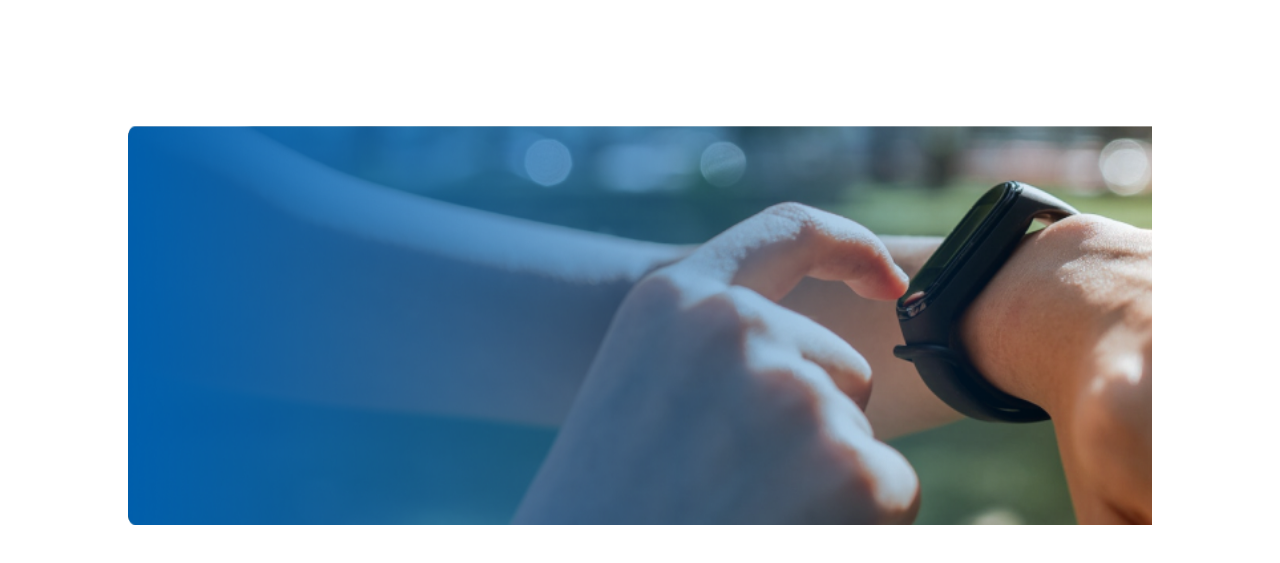
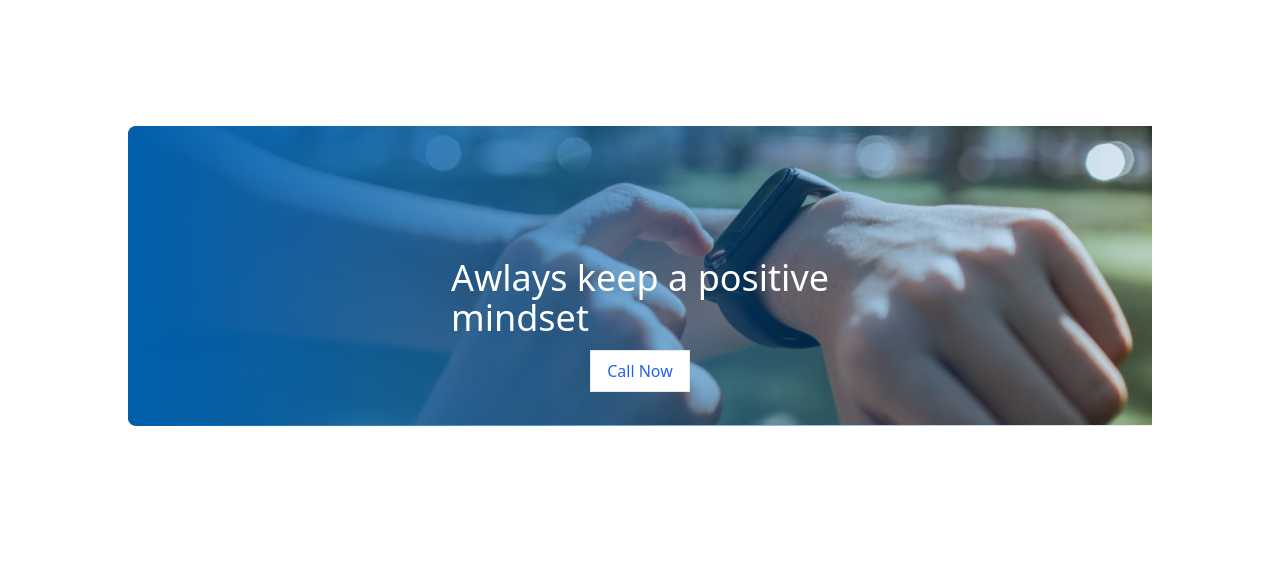
Before and after one commit to Flocky05/portfolio, a plain HTML site: page index.html in a window 1280 px wide. Shown: the part 1907-2470 px from the top of the page. Drawn offline with nearby package versions, Linux system fonts and the light colour scheme.

Commit message:
update watch section

```diff
--- a/index.html
+++ b/index.html
@@ -18,7 +18,8 @@
           },
           backgroundImage: {
             'banner': "url('./images/think-out-box-concepts-with-lightbulb-box 1.svg')",
-            'watch': "url('./images/watch.png')"
+            'watch': "url('./images/watch.png')",
+            'gradiant':"url('./images/gradient1.png')"
           },
           forntFamily:{
             bebas: ["Bebas Neue","sans-serif"]
@@ -31,7 +32,7 @@
 </head>
 <body>
     <!-- header section start  -->
-    <section class="bg-banner bg-cover object-cover h-screen pt-24 text-white font-bebas flex lg:items-center justify-center lg:justify-end">
+    <section class="bg-banner bg-cover object-cover h-[300px] lg:h-screen pt-10 lg:pt-24 text-white font-bebas flex lg:items-center justify-center lg:justify-end">
         <div class="mr-5 mr:ml-8 lg:mr-24 text-center lg:text-right">
             <h2 class="text-3xl md:text-4xl lg:text-5xl font-bold">All Thinks Are <br> Possible If You <br> believe </h2>
             <p class="font-montserrat">There are many variations of passages of <br> Lorem Ipsum available, but the majority have <br> suffered alteration in some form, by injected <br> humour, or randomised words</p>
@@ -87,8 +88,11 @@
                 </div>
             </div>
             <!-- watch section added start -->
-            <div class="bg-watch bg-cover object cover lg:h-[400px] lg:m-32 relative">
-                <img class="absolute h-[400px]" src="./images/gradient1.png" alt="">
+            <div class="bg-watch bg-cover object cover h-[300px] m-10 lg:m-32 relative ">
+                <div class="bg-gradiant absolute h-[400px] w-full bg-no-repeat flex flex-col items-center justify-center">
+                    <h1 class="text-white text-2xl lg:text-4xl">Awlays keep a positive <br> mindset</h1>
+                    <button class="mt-3 px-2 py-1 border lg:px-4 lg:py-2 text-blue-600 bg-white">Call Now</button>
+                </div>
             </div>
             <!-- watch section added end -->
         </div>
```
